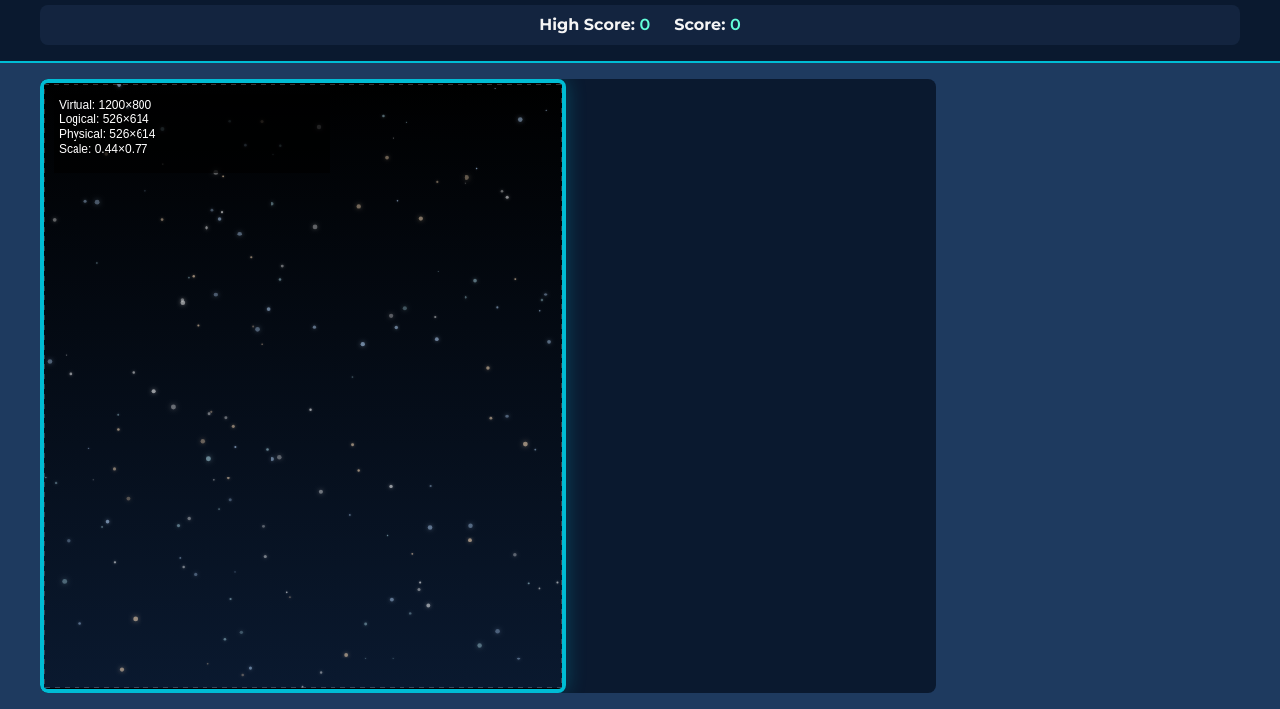
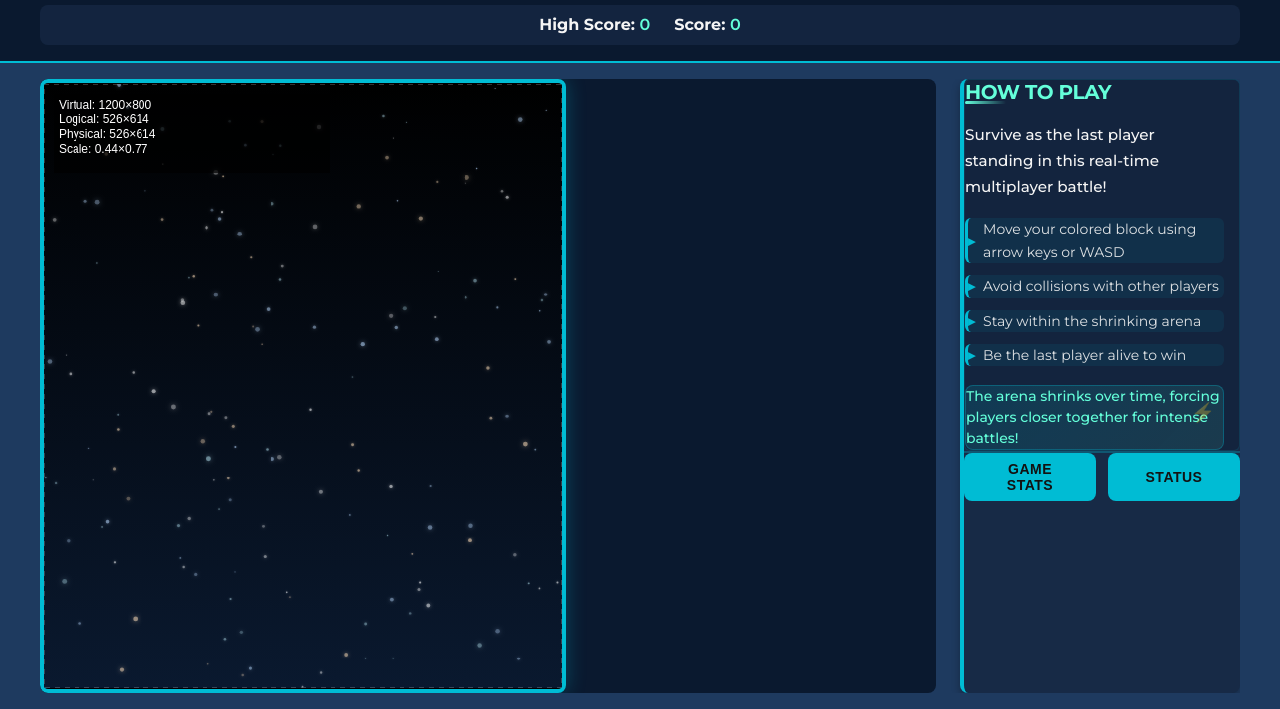
Before and after one commit to life423/ascend-avoid-ai, a website built with Vite: page src/index.html in a window 1280 px wide. Shown: the part 91-800 px from the top of the page. Built offline with nearby package versions, Linux system fonts and the light colour scheme; what colyseus.js would draw is missing.

Commit message:
feat(ui): add desktop info panel for game instructions
Introduces a desktop-only info panel in the UI, providing users
with game instructions and controls overview. Enhances
user onboarding by detailing how to play, objective,
and mechanics. Adds buttons for game stats and
multiplayer status.

Improves user engagement and gameplay understanding.

```diff
--- a/src/index.html
+++ b/src/index.html
@@ -56,6 +56,30 @@
                             role="img"
                         ></canvas>
                     </div>
+
+                    <!-- Desktop Info Panel (hidden on mobile, shown on desktop) -->
+                    <div class="info-panel desktop-only" data-panel="info">
+                        <div class="panel-content" data-content="instructions">
+                            <h3>How to Play</h3>
+                            <p>Survive as the last player standing in this real-time multiplayer battle!</p>
+
+                            <ul>
+                                <li>Move your colored block using arrow keys or WASD</li>
+                                <li>Avoid collisions with other players</li>
+                                <li>Stay within the shrinking arena</li>
+                                <li>Be the last player alive to win</li>
+                            </ul>
+
+                            <div class="note">
+                                The arena shrinks over time, forcing players closer together for intense battles!
+                            </div>
+                        </div>
+
+                        <div class="info-actions">
+                            <button class="nav-button" onclick="window.game?.getState()">Game Stats</button>
+                            <button class="nav-button" onclick="console.log('Multiplayer active')">Status</button>
+                        </div>
+                    </div>
                 </div>
             </main>
 
```
